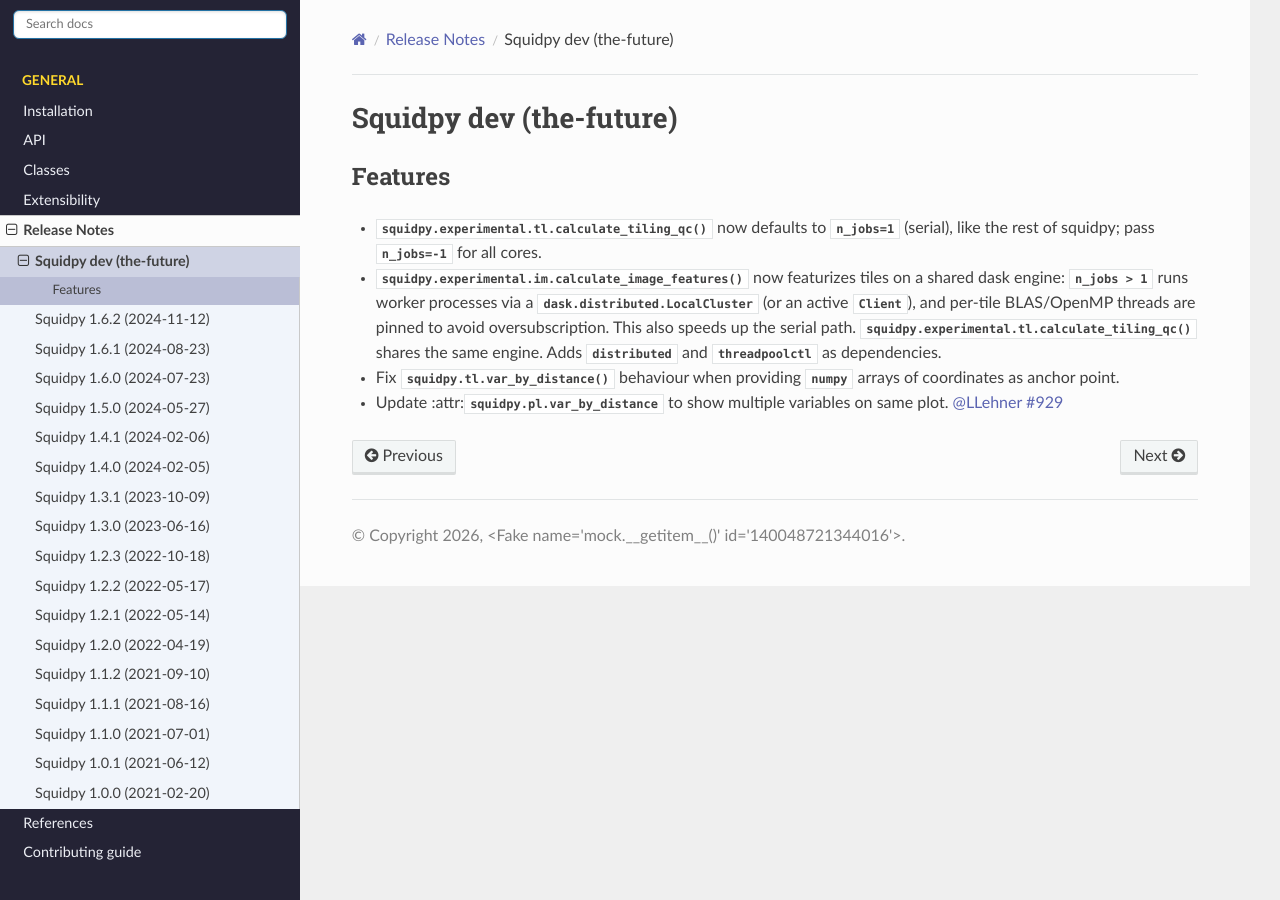
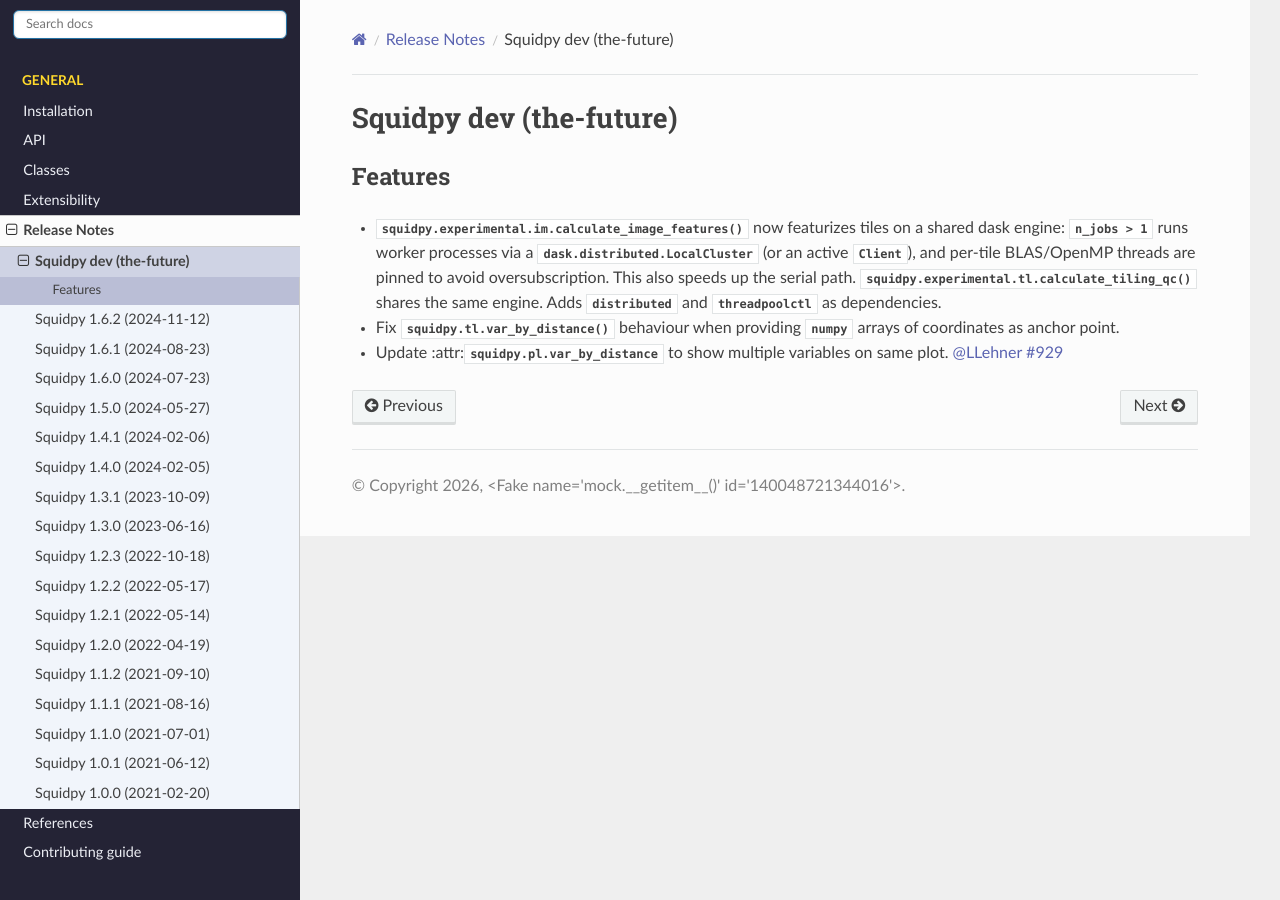
Before and after one commit to scverse/squidpy, a Sphinx documentation site: the page built from docs/release/notes-dev.md, in a window 1280 px wide. Built offline with Sphinx 7.4.7 and the Read the Docs theme 3.1.0, drawn with Linux system fonts in a browser that asks for light colours; pages that are not in the unit, such as notebooks, are missing from menus; the version number could not be read and is left out.

Commit message:
Update notes-dev.md

```diff
--- a/docs/release/notes-dev.md
+++ b/docs/release/notes-dev.md
@@ -2,7 +2,6 @@
 
 ## Features
 
-- {func}`squidpy.experimental.tl.calculate_tiling_qc` now defaults to `n_jobs=1` (serial), like the rest of squidpy; pass `n_jobs=-1` for all cores.
 - {func}`squidpy.experimental.im.calculate_image_features` now featurizes tiles on a shared dask engine: `n_jobs > 1` runs worker processes via a `dask.distributed.LocalCluster` (or an active `Client`), and per-tile BLAS/OpenMP threads are pinned to avoid oversubscription. This also speeds up the serial path. {func}`squidpy.experimental.tl.calculate_tiling_qc` shares the same engine. Adds `distributed` and `threadpoolctl` as dependencies.
 - Fix {func}`squidpy.tl.var_by_distance` behaviour when providing {mod}`numpy` arrays of coordinates as anchor point.
 - Update :attr:`squidpy.pl.var_by_distance` to show multiple variables on same plot.
```
